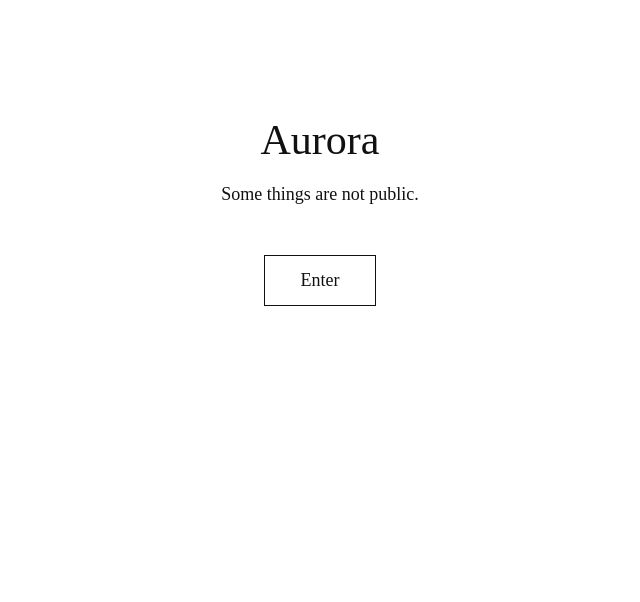
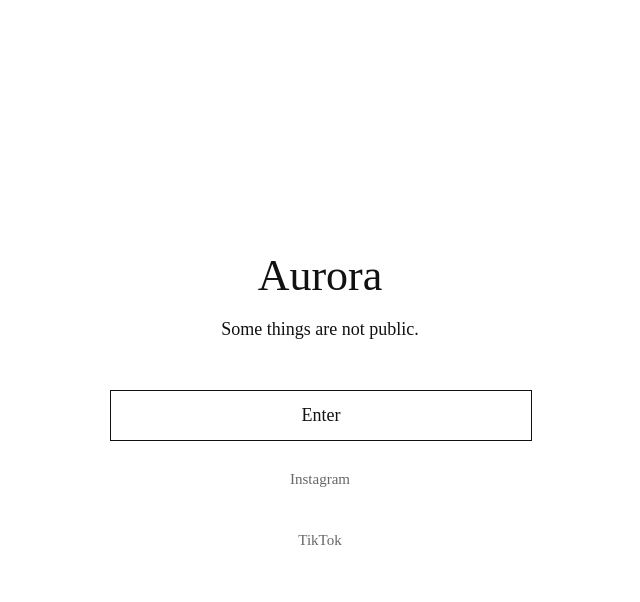
Before and after one commit to auroralira97official-dotcom/aurora-private, a plain HTML site: page index.html in a window 1280 px wide. Shown: the whole page, without its empty margins (320-960 px from the left). Drawn offline with Linux system fonts and the light colour scheme.

Commit message:
Update index.html

```diff
--- a/index.html
+++ b/index.html
@@ -4,40 +4,80 @@
   <meta charset="UTF-8">
   <title>Aurora</title>
   <meta name="viewport" content="width=device-width, initial-scale=1.0">
+
   <style>
     body {
-      font-family: serif;
+      margin: 0;
+      padding: 0;
+      font-family: "Times New Roman", serif;
       background: #ffffff;
       color: #111;
+      display: flex;
+      justify-content: center;
+      align-items: center;
+      height: 100vh;
+    }
+
+    .container {
       text-align: center;
-      padding: 80px 20px;
+      max-width: 420px;
+      width: 100%;
+      padding: 20px;
     }
+
     h1 {
+      font-size: 44px;
       font-weight: normal;
-      font-size: 42px;
-      margin-bottom: 20px;
+      margin-bottom: 14px;
     }
+
     p {
       font-size: 18px;
       margin-bottom: 50px;
     }
-    a {
-      display: inline-block;
-      padding: 14px 36px;
+
+    .btn {
+      display: block;
+      width: 100%;
+      padding: 14px 0;
+      margin-bottom: 16px;
       border: 1px solid #111;
+      text-decoration: none;
       color: #111;
-      text-decoration: none;
       font-size: 18px;
+      transition: all 0.25s ease;
     }
-    a:hover {
+
+    .btn:hover {
       background: #111;
       color: #fff;
     }
+
+    .secondary {
+      border: none;
+      font-size: 15px;
+      color: #666;
+    }
+
+    .secondary:hover {
+      background: none;
+      color: #111;
+      text-decoration: underline;
+    }
   </style>
 </head>
+
 <body>
-  <h1>Aurora</h1>
-  <p>Some things are not public.</p>
-  <a href="https://www.fanvue.com/aurora.lira97">Enter</a>
+  <div class="container">
+    <h1>Aurora</h1>
+    <p>Some things are not public.</p>
+
+    <!-- MAIN PRIVATE BUTTON -->
+    <a class="btn" href="https://www.fanvue.com/aurora.lira97">Enter</a>
+
+    <!-- SOCIAL BUTTONS -->
+    <a class="btn secondary" href="https://instagram.com/aurora.lira97">Instagram</a>
+    <a class="btn secondary" href="https://tiktok.com/@aurora.lira97">TikTok</a>
+  </div>
 </body>
 </html>
```
